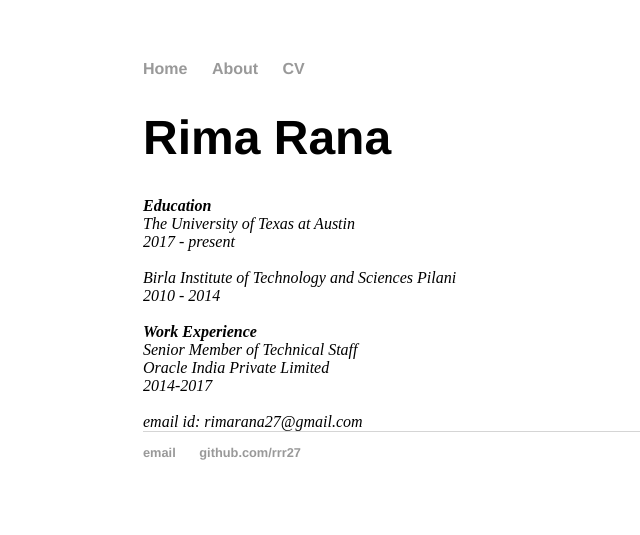
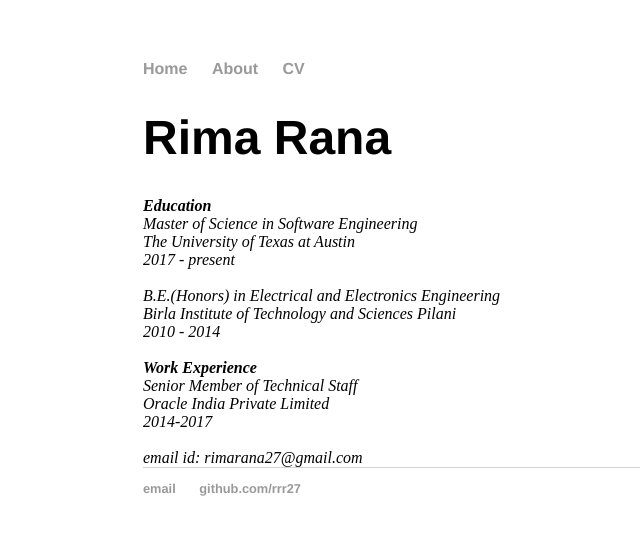
Before and after one commit to rrr27/rrr27.github.io, a Jekyll site: the page built from about/index.html, in a window 1280 px wide. Shown: the top 535 px of the page, without its empty margins (49-689 px from the left). Built offline with Jekyll 4.4.1, drawn with Linux system fonts in a browser that asks for light colours.

Commit message:
Update index.html

```diff
--- a/about/index.html
+++ b/about/index.html
@@ -7,9 +7,11 @@ title: Rima Rana
 					<h1>Rima Rana</h1>
 					<address>
           <strong>Education</strong><br>
+					Master of Science in Software Engineering<br>
 					The University of Texas at Austin<br>
 					2017 - present<br>
           <br>
+					B.E.(Honors) in Electrical and Electronics Engineering<br>
 					Birla Institute of Technology and Sciences Pilani<br>
 					2010 - 2014<br>
           <br>
```
